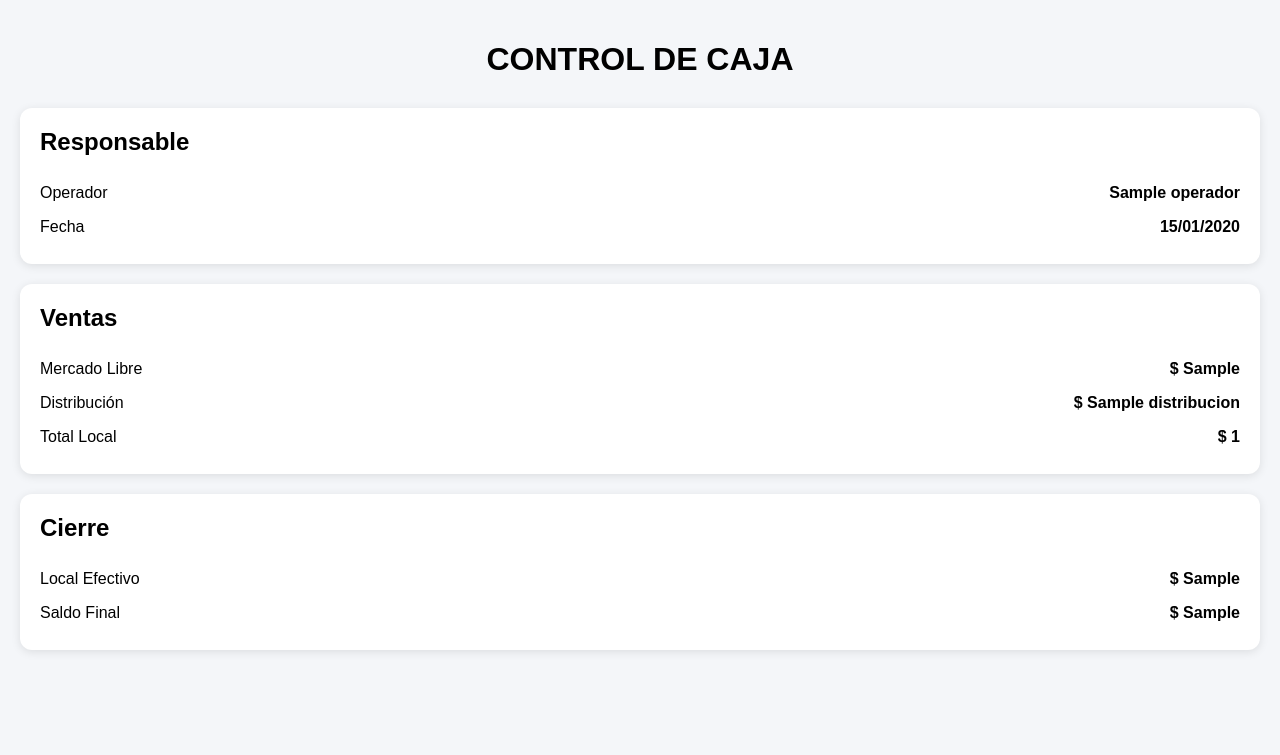
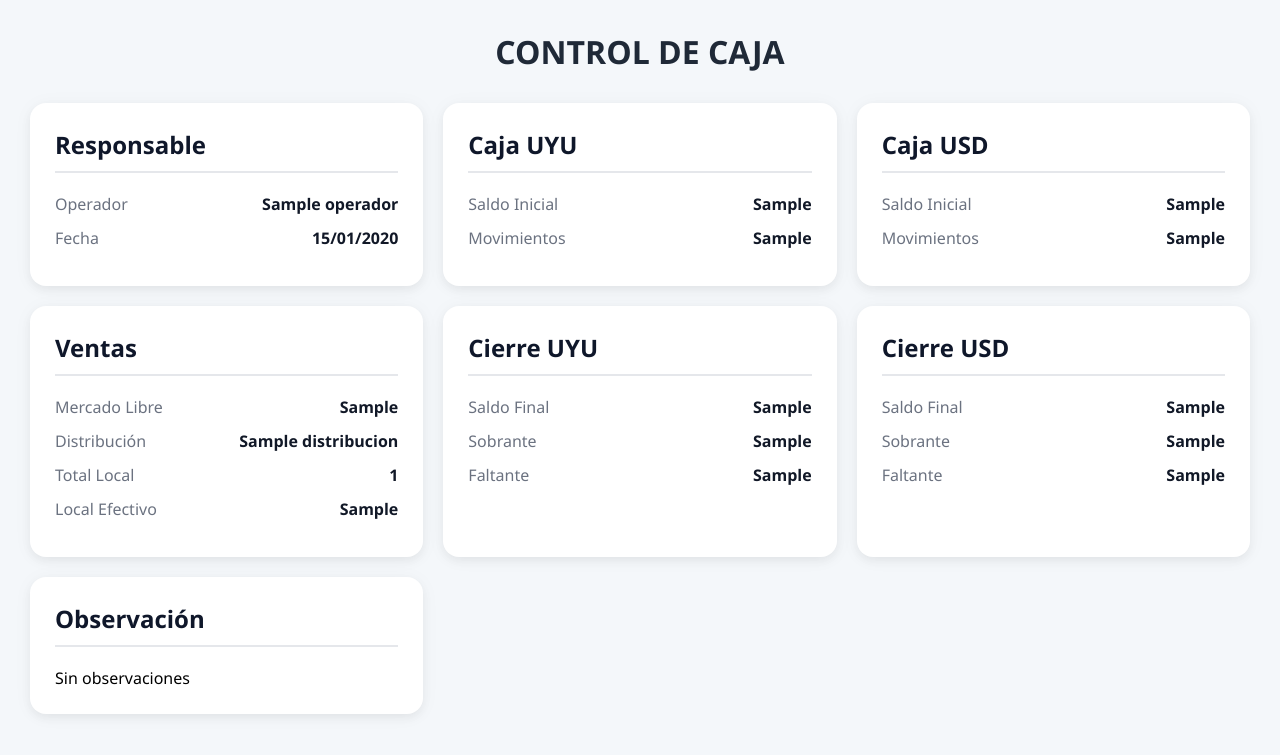
Before and after one commit to robinssondsp/CajaWeb, a Django app: template templates/dashboard.html in a window 1280 px wide. Shown: the top 755 px of the page. Run offline with Django 5.2, Linux system fonts and the light colour scheme; the template is opened without the code that fills it: most values are stand-ins (such as "Sample title", 1, 10 or a date in 2020).

Commit message:
Dashboard corporativo inicial

```diff
--- a/CajaWeb/settings.py
+++ b/CajaWeb/settings.py
@@ -115,3 +115,6 @@ USE_TZ = True
 # https://docs.djangoproject.com/en/6.0/howto/static-files/
 
 STATIC_URL = 'static/'
+STATICFILES_DIRS = [
+    BASE_DIR / "static",
+]
--- a/static/css/styles.css
+++ b/static/css/styles.css
@@ -1,33 +1,64 @@
+* {
+    margin: 0;
+    padding: 0;
+    box-sizing: border-box;
+}
+
 body {
-    font-family: Arial, sans-serif;
-    background: #f4f6f9;
-    margin: 0;
-    padding: 20px;
+    background: #f4f7fa;
+    font-family: Segoe UI, Arial, sans-serif;
+    padding: 30px;
 }
 
 .titulo {
     text-align: center;
     margin-bottom: 30px;
+    color: #1f2937;
+    font-size: 2rem;
 }
 
 .grid {
     display: grid;
+    grid-template-columns: repeat(auto-fit, minmax(320px, 1fr));
     gap: 20px;
 }
 
 .card {
     background: white;
-    border-radius: 12px;
-    padding: 20px;
-    box-shadow: 0 2px 10px rgba(0,0,0,.1);
+    border-radius: 16px;
+    padding: 25px;
+    box-shadow:
+        0 4px 10px rgba(0,0,0,.05),
+        0 2px 20px rgba(0,0,0,.04);
+
+    transition: .3s;
+}
+
+.card:hover {
+    transform: translateY(-3px);
 }
 
 .card h2 {
-    margin-top: 0;
+    margin-bottom: 20px;
+    color: #0f172a;
+    border-bottom: 2px solid #e5e7eb;
+    padding-bottom: 10px;
 }
 
 .fila {
     display: flex;
     justify-content: space-between;
-    padding: 8px 0;
+    margin: 12px 0;
 }
+
+.fila span {
+    color: #6b7280;
+}
+
+.fila strong {
+    color: #111827;
+}
+
+.observacion {
+    min-height: 120px;
+}
--- a/templates/dashboard.html
+++ b/templates/dashboard.html
@@ -5,8 +5,7 @@
 
 <head>
     <meta charset="UTF-8">
-
-    <title>Dashboard Caja</title>
+    <title>Control de Caja</title>
 
     <link rel="stylesheet"
           href="{% static 'css/styles.css' %}">
@@ -19,7 +18,6 @@
     <div class="grid">
 
         <div class="card">
-
             <h2>Responsable</h2>
 
             <div class="fila">
@@ -31,47 +29,106 @@
                 <span>Fecha</span>
                 <strong>{{ fecha|date:"d/m/Y" }}</strong>
             </div>
-
         </div>
 
         <div class="card">
+            <h2>Caja UYU</h2>
 
+            <div class="fila">
+                <span>Saldo Inicial</span>
+                <strong>{{ saldo_inicial_uyu }}</strong>
+            </div>
+
+            <div class="fila">
+                <span>Movimientos</span>
+                <strong>{{ movimientos_uyu }}</strong>
+            </div>
+        </div>
+
+        <div class="card">
+            <h2>Caja USD</h2>
+
+            <div class="fila">
+                <span>Saldo Inicial</span>
+                <strong>{{ saldo_inicial_usd }}</strong>
+            </div>
+
+            <div class="fila">
+                <span>Movimientos</span>
+                <strong>{{ movimientos_usd }}</strong>
+            </div>
+        </div>
+
+        <div class="card">
             <h2>Ventas</h2>
 
             <div class="fila">
                 <span>Mercado Libre</span>
-            <strong>$ {{ mercado_libre }}</strong>
+                <strong>{{ mercado_libre }}</strong>
             </div>
 
             <div class="fila">
                 <span>Distribución</span>
-            <strong>$ {{ distribucion }}</strong>
+                <strong>{{ distribucion }}</strong>
             </div>
 
             <div class="fila">
                 <span>Total Local</span>
-            <strong>$ {{ total_local }}</strong>
+                <strong>{{ total_local }}</strong>
             </div>
 
+            <div class="fila">
+                <span>Local Efectivo</span>
+                <strong>{{ local_efectivo }}</strong>
+            </div>
         </div>
 
         <div class="card">
-
-        <h2>Cierre</h2>
+            <h2>Cierre UYU</h2>
 
             <div class="fila">
-            <span>Local Efectivo</span>
-            <strong>$ {{ local_efectivo }}</strong>
+                <span>Saldo Final</span>
+                <strong>{{ saldo_final_uyu }}</strong>
             </div>
 
             <div class="fila">
-            <span>Saldo Final</span>
-            <strong>$ {{ saldo_final }}</strong>
+                <span>Sobrante</span>
+                <strong>{{ sobrante_uyu }}</strong>
             </div>
 
+            <div class="fila">
+                <span>Faltante</span>
+                <strong>{{ faltante_uyu }}</strong>
+            </div>
+        </div>
+
+        <div class="card">
+            <h2>Cierre USD</h2>
+
+            <div class="fila">
+                <span>Saldo Final</span>
+                <strong>{{ saldo_final_usd }}</strong>
+            </div>
+
+            <div class="fila">
+                <span>Sobrante</span>
+                <strong>{{ sobrante_usd }}</strong>
+            </div>
+
+            <div class="fila">
+                <span>Faltante</span>
+                <strong>{{ faltante_usd }}</strong>
+            </div>
+        </div>
+
+        <div class="card observacion">
+            <h2>Observación</h2>
+
+            <p>{{ observacion|default:"Sin observaciones" }}</p>
         </div>
 
     </div>
 
 </body>
+
 </html>
```
Also changed, not shown: caja/views.py (+30 -8 lines), db.sqlite3 (deleted), 1 other file. Lines whose indentation alone changed are shown as unchanged.
